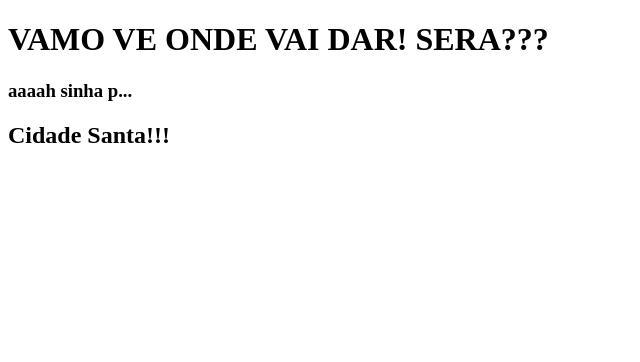
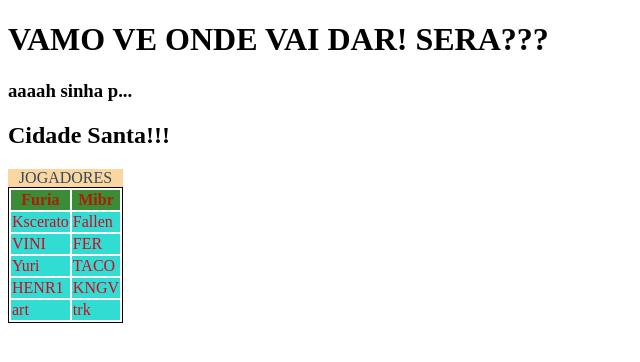
Before and after one commit to BZ3R0/treinamento_git, a plain HTML site: page index.html in a window 1280 px wide. Shown: the whole page, without its empty margins (0-640 px from the left). Drawn offline with Linux system fonts and the light colour scheme.

Commit message:
adicionada a tabela de players e um css

```diff
--- a/index.html
+++ b/index.html
@@ -3,10 +3,43 @@
   <head>
     <meta charset="utf-8">
     <title>E NOIZ</title>
+    <link rel="stylesheet" href="style.css">
   </head>
   <body>
     <h1>VAMO VE ONDE VAI DAR! SERA???</h1>
     <h3>aaaah sinha p...</h3>
     <h2>Cidade Santa!!!</h2>
+    <div>
+      <table>
+        <caption>JOGADORES</caption>
+        <thead>
+          <th>Furia</th>
+          <th>Mibr</th>
+        </thead>
+        <tbody>
+          <tr>
+            <td>Kscerato</td>
+            <td>Fallen</td>
+          </tr>
+          <tr>
+            <td>VINI</td>
+            <td>FER</td>
+          </tr>
+          <tr>
+            <td>Yuri</td>
+            <td>TACO</td>
+          </tr>
+          <tr>
+            <td>HENR1</td>
+            <td>KNGV</td>
+          </tr>
+          <tr>
+            <td>art</td>
+            <td>trk</td>
+          </tr>
+        </tbody>
+      </table>
+
+    </div>
   </body>
 </html>
--- /dev/null
+++ b/style.css
@@ -0,0 +1,15 @@
+table{
+  border: 1px solid black;
+}
+th{
+  background-color: #3A8C36;
+  color: #AE1E07;
+}
+td{
+  background-color: #31DDD2;
+  color: #D5061F;
+}
+caption{
+  background-color: #FAD7A0;
+  color: #34495E;
+}
```
